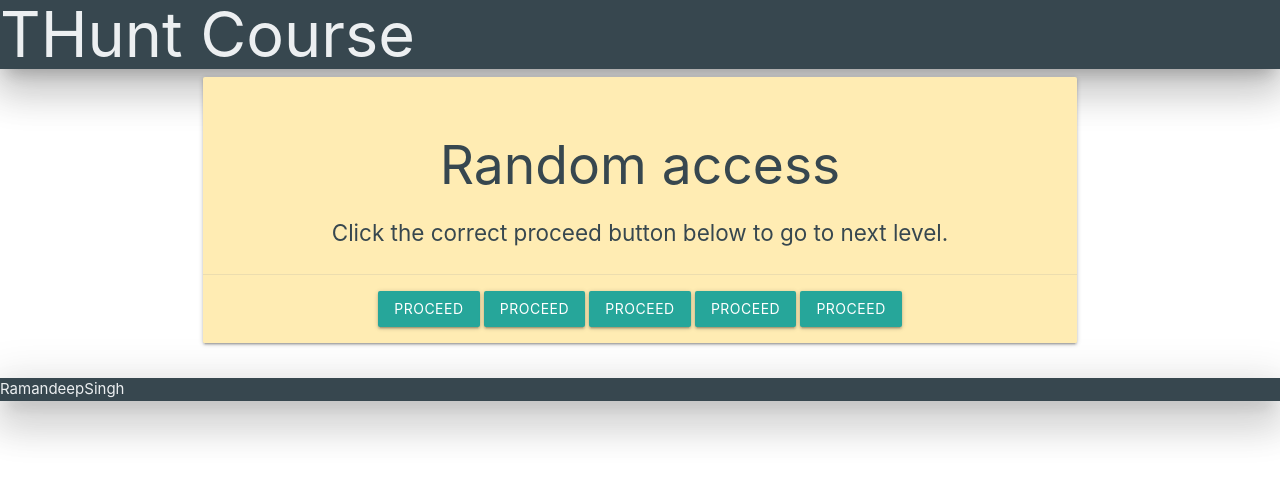
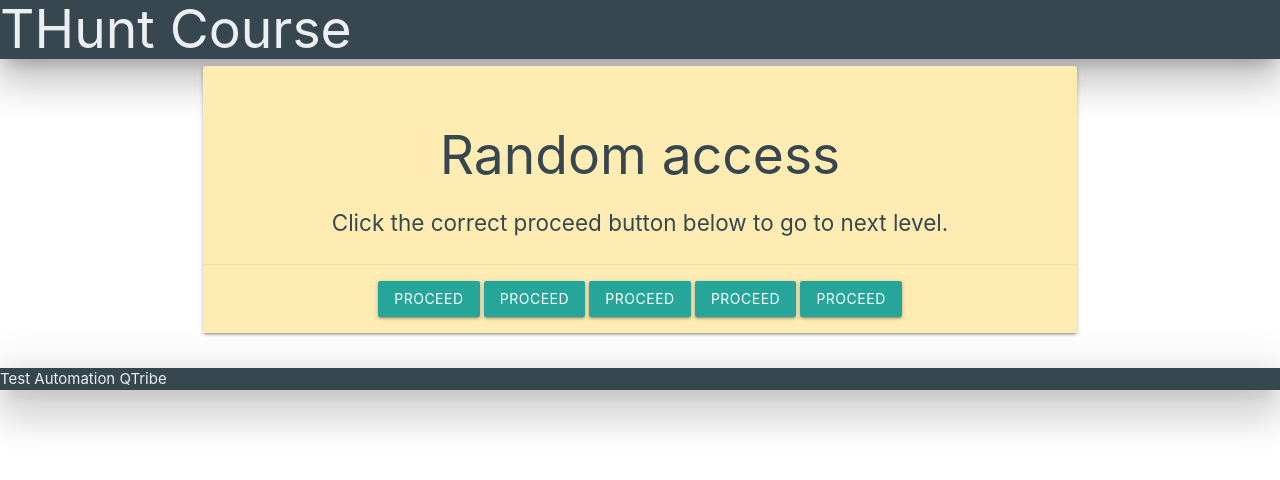
Before and after one commit to ramanqa/thunt.py, a Flask app: template templates/c1.html in a window 1280 px wide. Shown: the top 480 px of the page. Run offline with Flask 2, Linux system fonts and the light colour scheme; the template is opened without the code that fills it, so the values that code supplies are empty.

Commit message:
layout updated

```diff
--- a/templates/layout.html
+++ b/templates/layout.html
@@ -13,13 +13,13 @@
       <script src="https://ajax.googleapis.com/ajax/libs/jquery/3.6.0/jquery.min.js"></script>
     <body>
       <header class="blue-grey darken-3 z-depth-5">
-        <h1 class="blue-grey-text text-lighten-5" style="margin: 0px;"> THunt Course</h1>
+        <h2 class="blue-grey-text text-lighten-5" style="margin: 0px;"> THunt Course</h2>
       </header>
       <div class="container blue-grey-text text-darken-3">
           {% block content %}{% endblock %}
       </div>
       <footer class="blue-grey darken-3 blue-grey-text text-lighten-5 z-depth-5">
-        RamandeepSingh
+        Test Automation QTribe
       <footer>
 
       <script src="https://cdnjs.cloudflare.com/ajax/libs/materialize/1.0.0/js/materialize.min.js"></script>
```
